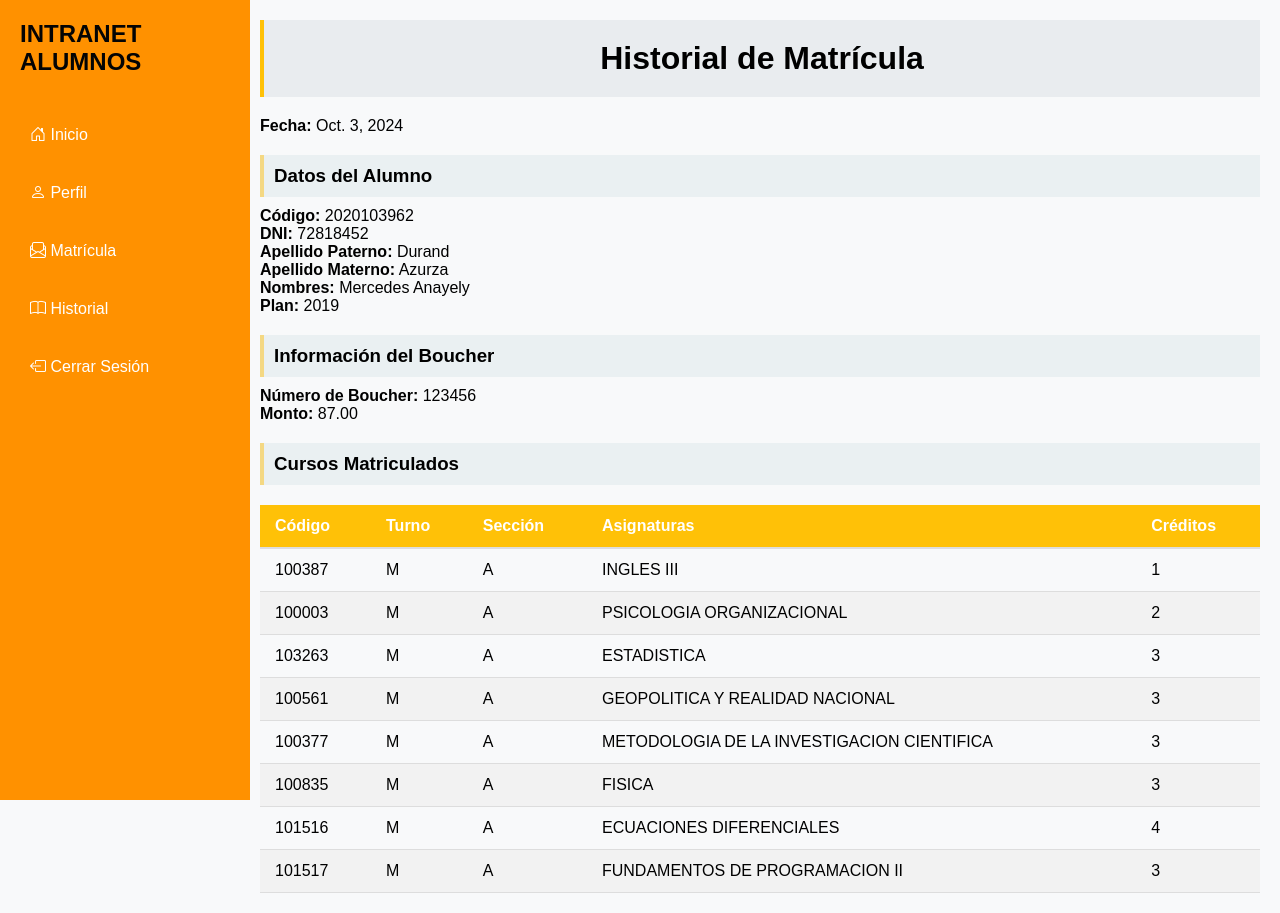
After one commit to Mercedes1311/matricula-web, a Django app: page /historial/ in a window 1280 px wide. The commit adds this page. Run offline with Django 5.2, Linux system fonts and the light colour scheme; a user stored in the database is signed in; data comes from the database, SQL or seed files in the repository; some libraries are stand-ins or nearby versions.

Commit message:
matricula avance

```diff
--- a/App/templates/base.html
+++ b/App/templates/base.html
@@ -137,24 +137,53 @@
             width: 100%;
         }
 
-        .Datos_Alumno{
-            width: calc(100% - 260px); /* Asegura que el ancho del contenido reste el tamaño de la barra lateral */
-            margin-left: 260px; /* Deja espacio para la barra lateral */
-            margin-top: 20px;   /* Mantiene el margen superior que ya tenías */
-            padding: 20px;      /* Agrega un relleno interno si es necesario */
+        .Datos_Matricula h1, .Historial_Matricula h1 {
+            background-color: #e9ecef;
+            padding: 20px;
+            border-left: 4px solid #ffc107;
+            text-align: center;
         }
 
-        .Datos_Alumno label {
-            display: inline-block;   /* Asegura que los labels y los campos estén en línea */
-            width: 150px;            /* Ajusta el ancho de los labels para que no estén muy pegados */
-            margin-bottom: 10px;     /* Añade espacio debajo de los labels */
-            margin-right: 20px;      /* Añade espacio a la derecha del label, separándolo del campo */
+        .Datos_Matricula h3, .Historial_Matricula h3 {
+            background-color: #eaf0f2;
+            padding: 10px;
+            border-left: 4px solid #f4d883;
+            margin-bottom: 10px;
         }
 
-        .Datos_Alumno input {
-            width: 30%;  /* Asegura que los campos de texto tomen el ancho restante */
-            margin-bottom: 10px;        /* Añade espacio debajo de los inputs */
-            padding: 5px;               /* Añade relleno dentro del campo de texto */
+        .Datos_Matricula, .Historial_Matricula{
+            width: calc(100% - 240px);
+            margin-left: 240px;
+            margin-top: -20px;
+            padding: 20px;
+            display: flex;
+            flex-direction: column;
+            gap: 20px;
+        }
+
+        .Datos_Matricula input {
+            width: 30%;
+            margin-bottom: 10px;
+            padding: 5px;
+        }
+
+        .Datos_Matricula .Datos_Alumno {
+            display: flex;
+            flex-direction: column;
+            gap: 10px;
+        }
+
+        .Datos_Matricula
+        input[type="text"],
+        input[type="number"],
+        input[type="date"],
+        select {
+            width: 100%;
+            padding: 10px;
+            margin: 10px 0px;
+            border: 1px solid #ccc;
+            border-radius: 5px;
+            font-size: 14px;
         }
 
         .home{
@@ -166,7 +195,8 @@
         .espacio{
             margin: 30px;
         }
-        a{
+
+        a {
             text-decoration: none;
             color:  #138496;
         }
@@ -303,7 +333,6 @@
         flex-wrap: wrap;
        }
 
-
         .container-p {
             display: flex;
             align-items: flex-start;
@@ -355,6 +384,75 @@
             }
         }
 
+        .tabla-canasta {
+        width: 100%;
+        border-collapse: collapse;
+        margin-top: 20px;
+        }
+
+        .tabla-canasta th,
+        .tabla-canasta td {
+        padding: 12px 15px;
+        text-align: left;
+        }
+
+        .tabla-canasta thead {
+        background-color: #ffc107;
+        color: white;
+        }
+
+        .tabla-canasta tbody tr:nth-child(even) {
+        background-color: #f2f2f2;
+        }
+
+        .tabla-canasta tbody tr:hover {
+        background-color: #ddd;
+        }
+
+        .tabla-canasta th {
+        font-weight: bold;
+        border-bottom: 2px solid #ddd;
+        }
+
+        .tabla-canasta td {
+        border-bottom: 1px solid #ddd;
+        }
+
+        .btn-eliminar {
+            background-color: #ff4d4d;
+        }
+
+        .btn-add {
+            background-color: #4CAF50;
+        }
+
+        .btn-add, .btn-eliminar {
+            color: white;
+            border: none;
+            padding: 8px 12px;
+            cursor: pointer;
+            border-radius: 4px;
+            font-size: 14px;
+        }
+
+        .btn-eliminar:hover {
+        background-color: #ff1a1a;
+        }
+
+        .btn-add:hover {
+            background-color: #45a049;
+        }
+
+        .btn-filter {
+            background-color: #eca20e;
+            color: white;
+            border: none;
+            padding: 8px 12px;
+            cursor: pointer;
+            border-radius: 4px;
+            font-size: 14px;
+        }
+
     </style>
 </head>
 <body>
@@ -379,9 +477,15 @@
                             </a>
                         </li>
                         <li class="nav-link">
-                            <a href="#">
+                            <a href="{% url 'matricula' %}">
                                 <i class="bi bi-envelope-paper"></i>
                                 Matrícula
+                            </a>
+                        </li>
+                        <li class="nav-link">
+                            <a href="{% url 'historial' %}">
+                                <i class="bi bi-book"></i>
+                                Historial
                             </a>
                         </li>
                         <li class="nav-link">
--- /dev/null
+++ b/App/templates/historial.html
@@ -0,0 +1,60 @@
+{% extends 'base.html' %}
+
+{% block content %}
+  <div class="Historial_Matricula">
+    <h1>Historial de Matrícula</h1>
+
+    <div>
+      <p><strong>Fecha:</strong>  {{ matricula.fecha_matricula }}</p>
+    </div>
+    <div>
+      <h3>Datos del Alumno</h3>
+      <p><strong>Código:</strong> {{ alumno.codigo }}</p>
+      <p><strong>DNI:</strong> {{ alumno.dni }}</p>
+      <p><strong>Apellido Paterno:</strong> {{ alumno.apellido_paterno }}</p>
+      <p><strong>Apellido Materno:</strong> {{ alumno.apellido_materno }}</p>
+      <p><strong>Nombres:</strong> {{ alumno.nombres }}</p>
+      <p><strong>Plan:</strong> {{ alumno.plan }}</p>
+    </div>
+
+    {% if boucher %}
+    <div>
+      <h3>Información del Boucher</h3>
+      <p><strong>Número de Boucher:</strong> {{ boucher.numero_boucher }}</p>
+      <p><strong>Monto:</strong> {{ boucher.monto }}</p>
+    </div>
+    {% else %}
+      <p>No hay información de boucher disponible.</p>
+    {% endif %}
+
+    <div>
+      <h3>Cursos Matriculados</h3>
+      {% if cursos %}
+      <table class="tabla-canasta">
+        <thead>
+          <tr>
+            <th>Código</th>
+            <th>Turno</th>
+            <th>Sección</th>
+            <th>Asignaturas</th>
+            <th>Créditos</th>
+          </tr>
+        </thead>
+        <tbody>
+          {% for curso in cursos %}
+          <tr>
+            <td>{{ curso.codigo }}</td>
+            <td>{{ curso.turno }}</td>
+            <td>{{ curso.seccion }}</td>
+            <td>{{ curso.nombre_curso }}</td>
+            <td>{{ curso.creditos }}</td>
+          </tr>
+          {% endfor %}
+        </tbody>
+      </table>
+      {% else %}
+      <p>No hay cursos matriculados.</p>
+      {% endif %}
+    </div>
+  </div>
+{% endblock %}
--- a/App/views.py
+++ b/App/views.py
@@ -2,8 +2,9 @@ from django.shortcuts import render, redirect, get_object_or_404
 from django.contrib.auth import login, authenticate, logout
 from django.contrib.auth.decorators import login_required
 from django.contrib import messages
-from .forms import RegistroForm, LoginForm
-from .models import Alumno, Usuario
+from .forms import RegistroForm, LoginForm, MatriculaForm, FiltrarCursosForm
+from .models import Alumno, Usuario, Curso, CursoPrerrequisito, Boucher, Matricula
+from django.utils import timezone
 
 @login_required
 def home(request):
@@ -53,7 +54,121 @@ def signout(request):
     logout(request)
     return redirect('signin')
 
+@login_required
 def perfil(request, username):
     usuario = get_object_or_404(Usuario, username=username)
     alumno = usuario.alumno
     return render(request, 'perfil.html', {'usuario': usuario, 'alumno': alumno})
+
+@login_required
+def matricula(request):
+    usuario = request.user
+    alumno = get_object_or_404(Usuario, username=usuario.username).alumno
+
+    form_filtrar = FiltrarCursosForm()
+    form_matricula = MatriculaForm()
+
+    cursos_disponibles = []
+    cursos_seleccionados = request.session.get('cursos_seleccionados', [])  # Cursos en la canasta
+
+    if request.method == 'POST':
+        if 'filtrar_cursos' in request.POST:
+            form_filtrar = FiltrarCursosForm(request.POST)
+            if form_filtrar.is_valid():
+                semestre_seleccionado = form_filtrar.cleaned_data['semestre']
+
+                # Filtrar los cursos según el semestre seleccionado
+                cursos_aprobados = CursoPrerrequisito.objects.filter(alumno=alumno).values_list('curso__codigo', flat=True)
+                cursos_disponibles = Curso.objects.filter(anio=alumno.anio, semestre=semestre_seleccionado)
+
+                cursos_a_excluir = []
+                for curso in cursos_disponibles:
+                    if curso.prerrequisito and curso.prerrequisito not in cursos_aprobados:
+                        cursos_prerrequisitos = Curso.objects.filter(codigo=curso.prerrequisito)
+                        if cursos_prerrequisitos.exists() and cursos_prerrequisitos.first().anio != alumno.anio:
+                            cursos_a_excluir.append(curso.codigo)
+
+                cursos_disponibles = cursos_disponibles.exclude(codigo__in=cursos_a_excluir).order_by('nombre_curso')
+
+        elif 'guardar_matricula' in request.POST:
+            form_matricula = MatriculaForm(request.POST)
+            if form_matricula.is_valid():
+                numero_recibo = form_matricula.cleaned_data['numero_recibo']
+                monto_recibo = form_matricula.cleaned_data['monto_recibo']
+
+                # Crear un boucher con los datos proporcionados
+                boucher = Boucher.objects.create(
+                    alumno=alumno,
+                    numero_boucher=numero_recibo,
+                    monto=monto_recibo
+                )
+
+                # Crear la matrícula con los cursos seleccionados
+                matricula = Matricula.objects.create(
+                    alumno=alumno,
+                    boucher=boucher,
+                    plan=alumno.plan,
+                    fecha_matricula=timezone.now()
+                )
+
+                # Añadir los cursos seleccionados a la matrícula
+                matricula.cursos.set(Curso.objects.filter(id__in=cursos_seleccionados))
+
+                # Limpiar la canasta de cursos después de guardar
+                request.session['cursos_seleccionados'] = []
+
+                messages.success(request, "Matrícula guardada con éxito.")
+
+
+        elif 'curso_id' in request.POST:
+            # Añadir curso a la canasta
+            curso_id = request.POST.get('curso_id')
+            if curso_id and int(curso_id) not in cursos_seleccionados:
+                curso = get_object_or_404(Curso, id=int(curso_id))
+                creditos_actuales = sum(curso.creditos for curso in Curso.objects.filter(id__in=cursos_seleccionados))
+
+                if creditos_actuales + curso.creditos <= 22:
+                    cursos_seleccionados.append(int(curso_id))
+                    request.session['cursos_seleccionados'] = cursos_seleccionados
+                else:
+                    messages.error(request, "No puedes añadir más cursos. El límite es 22 créditos.")
+
+            return redirect('matricula')
+
+        elif 'eliminar_curso_id' in request.POST:
+            curso_id = request.POST.get('eliminar_curso_id')
+            if curso_id and int(curso_id) in cursos_seleccionados:
+                cursos_seleccionados.remove(int(curso_id))
+                request.session['cursos_seleccionados'] = cursos_seleccionados
+
+            return redirect('matricula')
+
+    cursos_en_canasta = Curso.objects.filter(id__in=cursos_seleccionados)
+    creditos_actuales = sum(curso.creditos for curso in cursos_en_canasta)
+
+    return render(request, 'matricula.html', {
+        'form_filtrar': form_filtrar,
+        'form_matricula': form_matricula,
+        'alumno': alumno,
+        'cursos_disponibles': cursos_disponibles,
+        'cursos_seleccionados': cursos_en_canasta,
+        'creditos_actuales': creditos_actuales,
+    })
+
+@login_required
+def historial(request):
+    # Obtiene el usuario actual
+    usuario = request.user
+
+    # Asegúrate de que el usuario tenga un objeto Alumno asociado
+    alumno = get_object_or_404(Alumno, codigo=usuario.alumno.codigo)
+
+    matricula = Matricula.objects.filter(alumno=alumno).latest('fecha_matricula')
+
+    context = {
+        'alumno': alumno,
+        'matricula': matricula,
+        'cursos': matricula.cursos.all() if matricula else [],
+        'boucher': matricula.boucher if matricula else None
+    }
+    return render(request, 'historial.html', context)
--- a/matriWeb/urls.py
+++ b/matriWeb/urls.py
@@ -9,4 +9,6 @@ urlpatterns = [
     path('signin/', views.signin, name="signin"),
     path('signout/', views.signout, name='signout'),
     path('usuario/<str:username>/', views.perfil, name='perfil'),
+    path('matricula/', views.matricula, name='matricula'),
+    path('historial/', views.historial, name='historial'),
 ]
```
Also changed, not shown: App/forms.py (+9 -1 lines), App/models.py (+53 -1 lines), App/templates/matricula.html (+104 -25 lines), App/migrations/0002_rename_id_alumno_id_alumno_alumno_ciclo_curso.py (added), App/migrations/0003_curso_ciclo.py (added), App/migrations/0004_alter_curso_prerrequisito.py (added), App/migrations/0005_rename_ciclo_alumno_anio_rename_ciclo_curso_anio.py (added), App/migrations/0006_cursoprerrequisito.py (added), App/migrations/0007_curso_semestre.py (added), App/migrations/0008_cursoprerrequisito_fecha.py (added), App/migrations/0009_boucher_matricula.py (added), db.sqlite3. Lines whose indentation alone changed are shown as unchanged.
